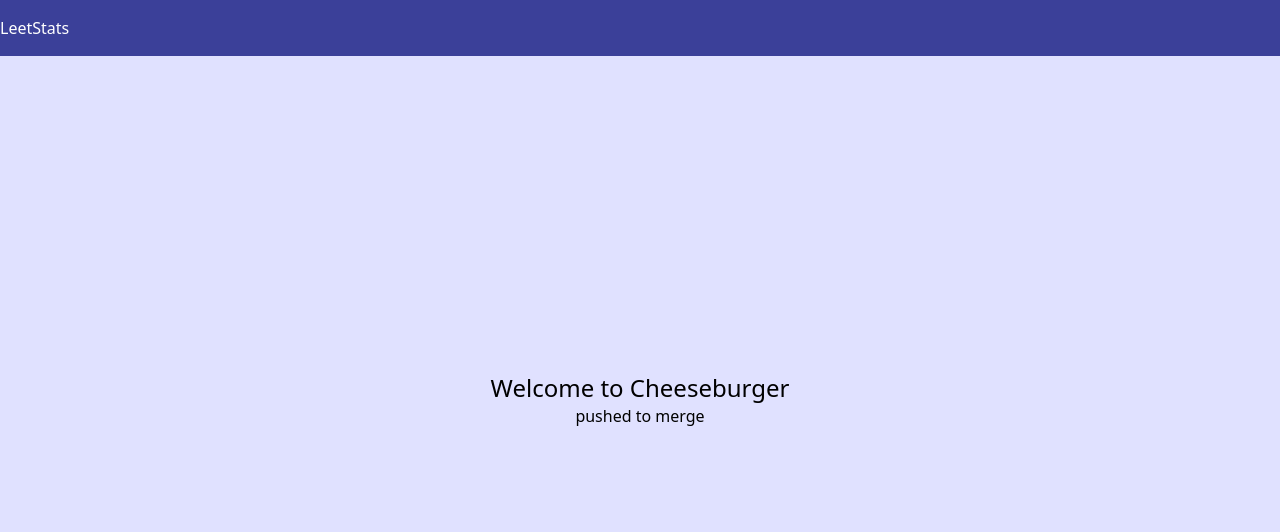
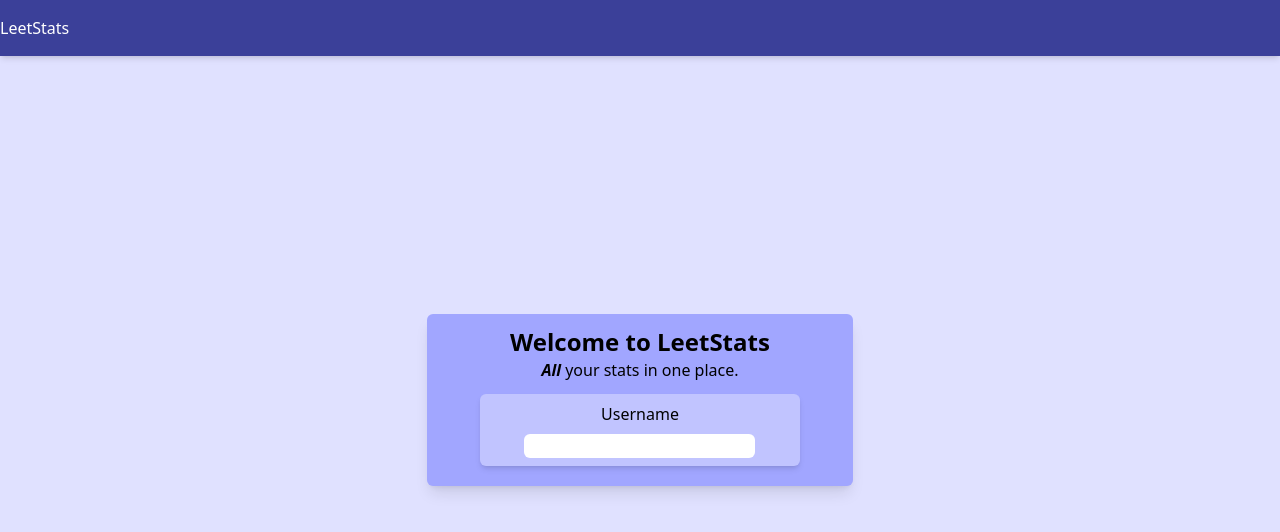
Before and after one commit to ILIAink/leetstats, a React (Vite) app: page / in a window 1280 px wide. Shown: the top 532 px of the page. Built offline with nearby package versions, Linux system fonts and the light colour scheme.

Commit message:
cleaned up

```diff
--- a/src/App.jsx
+++ b/src/App.jsx
@@ -2,25 +2,22 @@ import { useState } from "react";
 import reactLogo from "./assets/react.svg";
 import viteLogo from "/vite.svg";
 import "./App.css";
+import "./Login.jsx"
+import Login from "./Login";
 
 function App() {
+  const [count, setCount] = useState(0);
 
   return (
     <>
-      <div className="fixed top-0 w-full z-50 bg-custom-purple-700 text-white py-4">
-        <nav className="container mx-auto flex justify-between px-4 md:px-0">
-          <div>LeetStats</div>
-          <div>{/* Navigation Links or Icons */}</div>
-        </nav>
+      <div
+        className="bg-custom-purple-100 h-screen flex flex-1 justify-center items-center"
+        style={{ height: "calc(100vh - navbarHeight)" }}
+      >
+
+      <Login />
       </div>
 
-      <div
-        className="bg-custom-purple-100 h-screen flex flex-1 flex-col justify-center items-center"
-        style={{ height: "calc(100vh - navbarHeight)" }}
-      >
-        <h1>Welcome to Cheeseburger</h1>
-        <h5>pushed to merge</h5>
-      </div>
     </>
   );
 }
--- a/src/main.jsx
+++ b/src/main.jsx
@@ -1,10 +1,12 @@
 import React from "react";
 import ReactDOM from "react-dom/client";
 import App from "./App.jsx";
+import Navbar from "./Navbar.jsx";
 import "./index.css";
 
 ReactDOM.createRoot(document.getElementById("root")).render(
   <>
+    <Navbar/>
     <App />
   </>
 );
```
